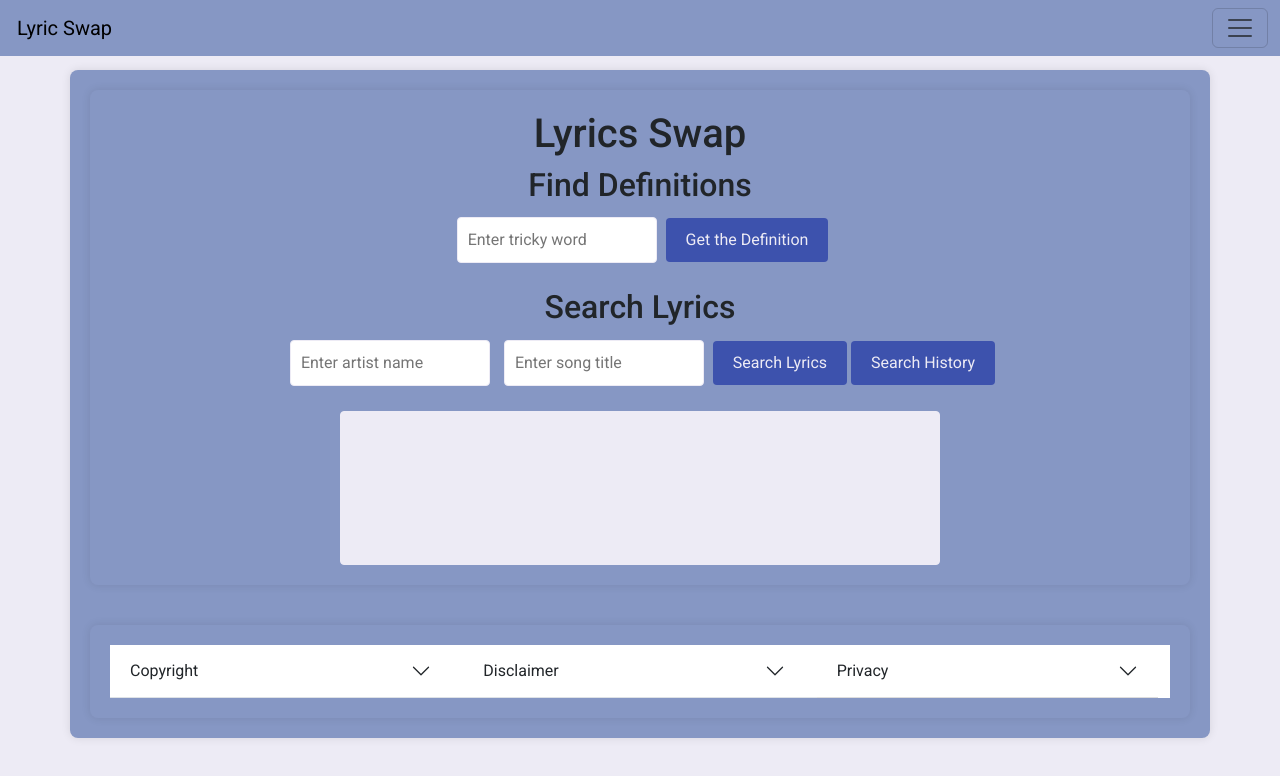
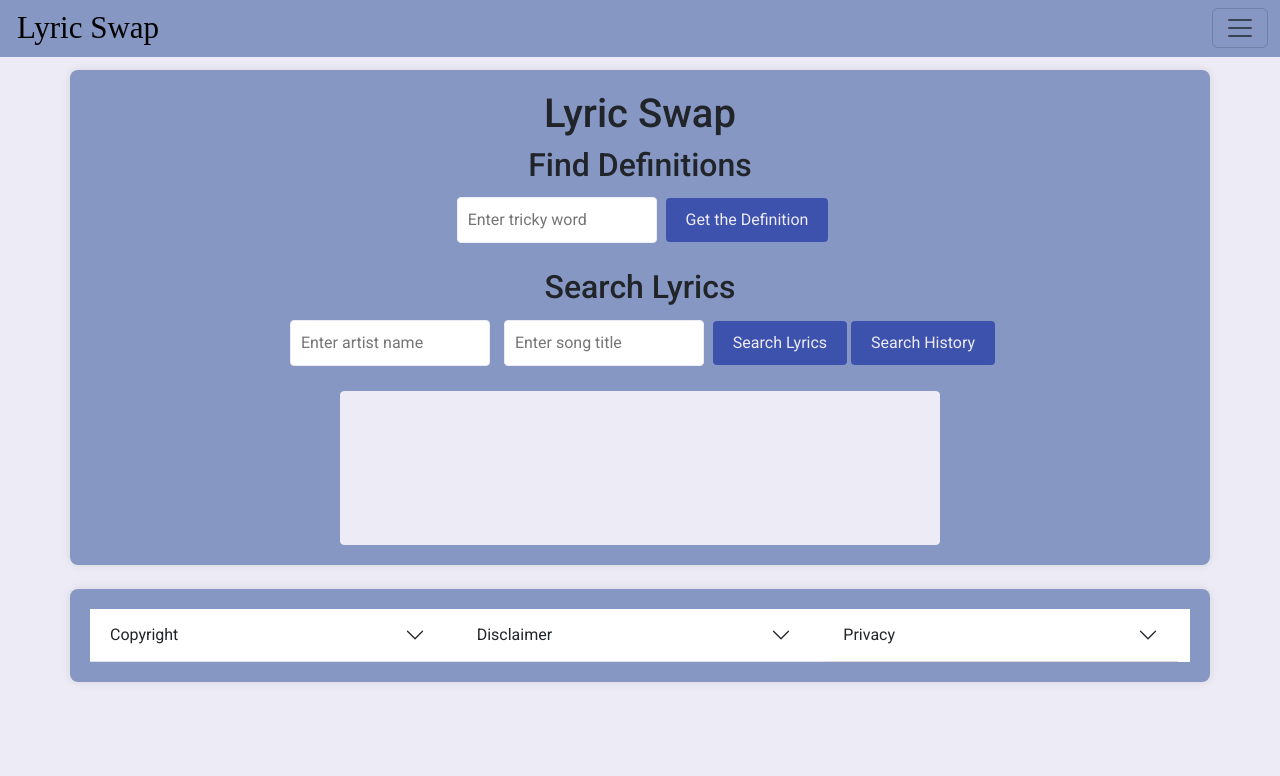
Before and after one commit to lukemaines/guitar-0-2-hero, a plain HTML site: page index.html in a window 1280 px wide. Drawn offline with nearby package versions, Linux system fonts and the light colour scheme; a web font is replaced by a local one.

Commit message:
further formatting, cleaned up html containers and a div

```diff
--- a/index.html
+++ b/index.html
@@ -59,8 +59,8 @@
     <div class="container">
         <div class="col">
 
-            <div class="container" id="googleTranslateElement">
-                <h1 class="notranslate">Lyrics Swap</h1>
+            <div id="googleTranslateElement">
+                <h1 class="notranslate">Lyric Swap</h1>
 
                 <!-- Urban Dictionary Section -->
                 <div class="search-box">
@@ -82,16 +82,16 @@
                     <pre id="lyrics"></pre>
                 </div>
             </div>
-
+        </div>
+    </div>
         <br>
 
-            <footer>
-                <div class="accordion accordion-flush mt-3 container text-center row" id="accordionFlushExample">
+        <footer class="container ">
+            <div class="accordion accordion-flush text-center row" id="accordionFlushExample">
                 <div class="accordion-item col">
                     <h2 class="accordion-header">
                         <button class="accordion-button collapsed" type="button" data-bs-toggle="collapse"
-                                data-bs-target="#flush-collapseOne" aria-expanded="false"
-                                aria-controls="flush-collapseOne">
+                            data-bs-target="#flush-collapseOne" aria-expanded="false" aria-controls="flush-collapseOne">
                             Copyright
                         </button>
                     </h2>
@@ -105,8 +105,7 @@
                 <div class="accordion-item col">
                     <h2 class="accordion-header">
                         <button class="accordion-button collapsed" type="button" data-bs-toggle="collapse"
-                                data-bs-target="#flush-collapseTwo" aria-expanded="false"
-                                aria-controls="flush-collapseTwo">
+                            data-bs-target="#flush-collapseTwo" aria-expanded="false" aria-controls="flush-collapseTwo">
                             Disclaimer
                         </button>
                     </h2>
--- a/style.css
+++ b/style.css
@@ -109,6 +109,12 @@ a:hover {
   margin-bottom: 100px;
   background-color: var(--paleBlue);
   color: var(--mainBlue);
+  padding: 0px;
+}
+
+.navbar-brand {
+  font-family: "Danfo";
+  font-size: 31px;
 }
 
 .lyrics-box {
```
Also changed, not shown: lyrics.html (+2 -2 lines). Lines whose indentation alone changed are shown as unchanged.
